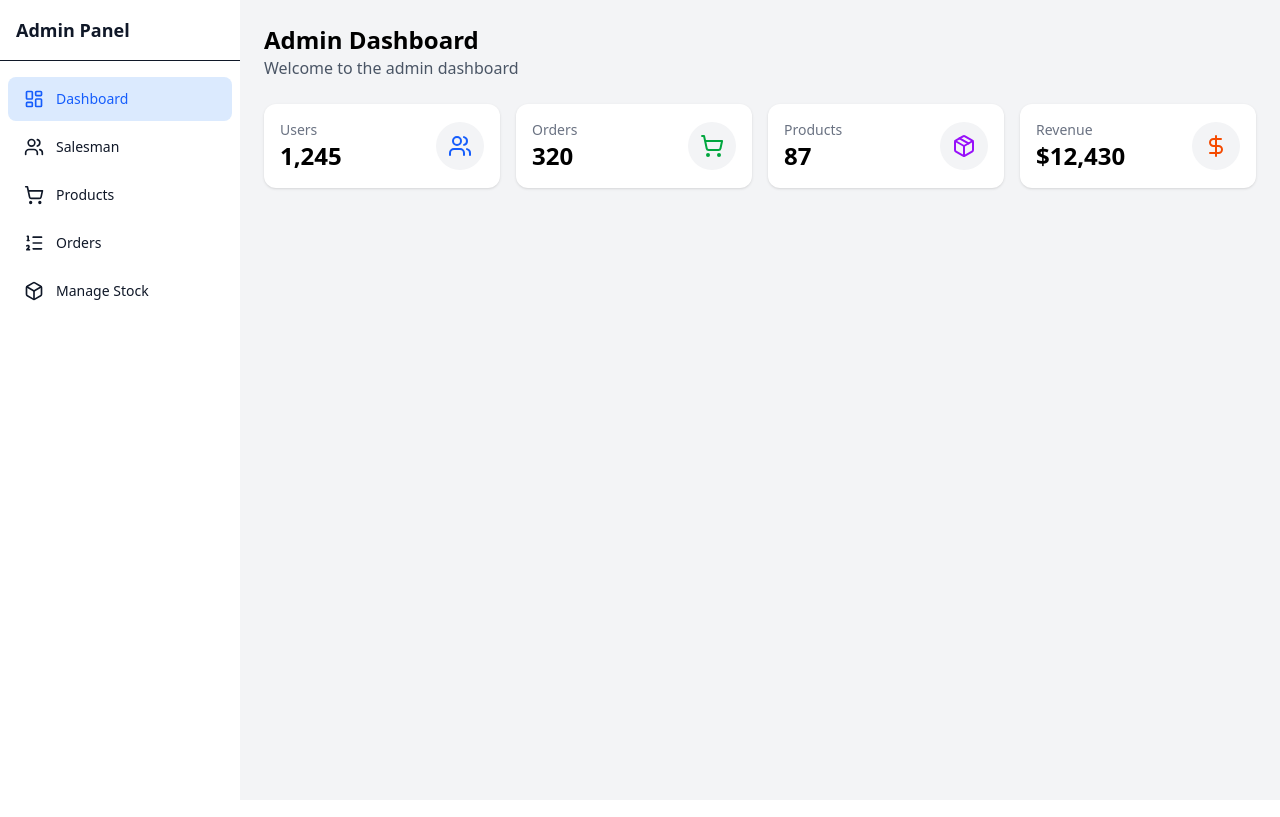
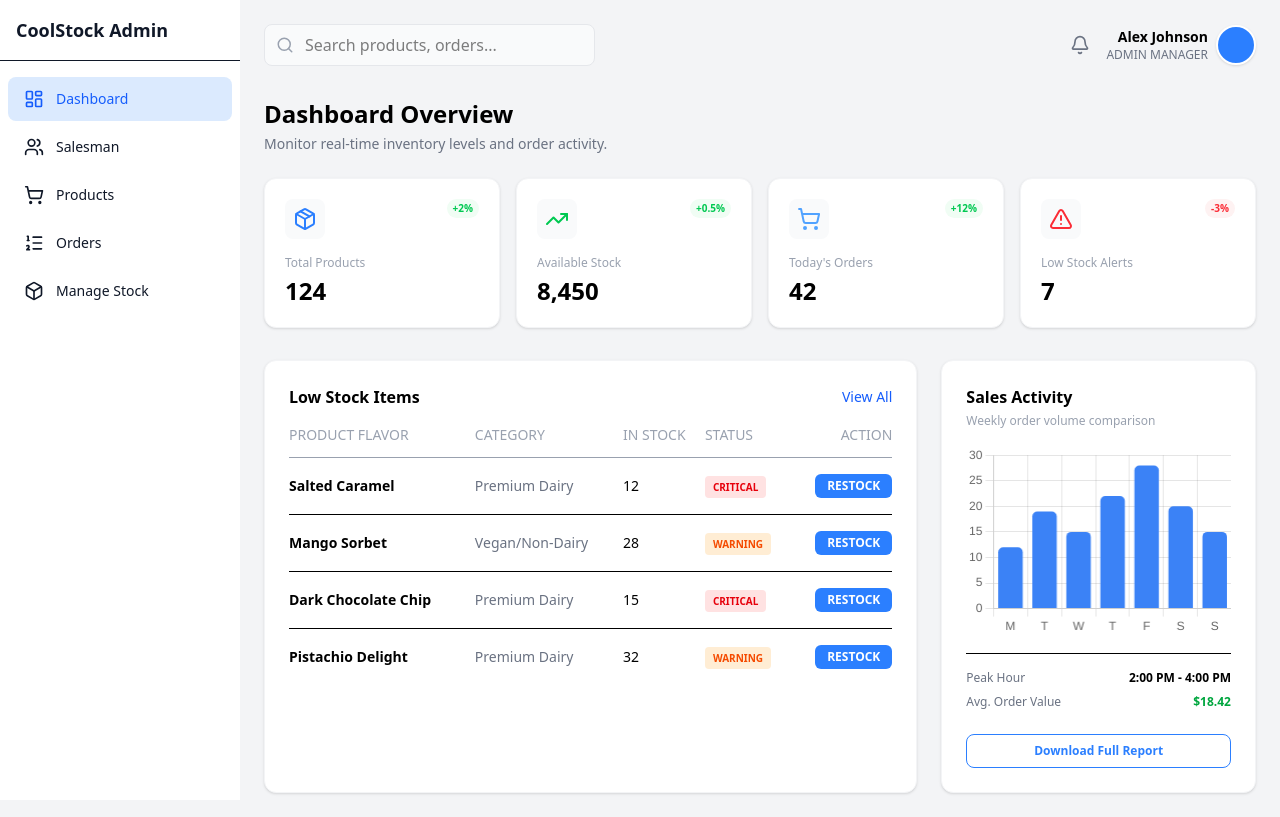
Before and after one commit to YashKachaRK/CoolStock, a React (Vite) app: page /admin_dashboard in a window 1280 px wide. Built offline with nearby package versions, Linux system fonts and the light colour scheme; sample sign-in values are in the browser's storage.

Commit message:
Revert "Yash"

```diff
--- a/src/pages/admin/DashboardCard.jsx
+++ /dev/null
@@ -1,17 +0,0 @@
-import React from "react";
-
-function DashboardCard({ title, value, icon }) {
-  return (
-    <div className="bg-white p-4 rounded-xl shadow-sm flex items-center justify-between">
-      <div>
-        <p className="text-sm text-gray-500">{title}</p>
-        <h2 className="text-2xl font-bold">{value}</h2>
-      </div>
-      <div className="bg-gray-100 p-3 rounded-full">
-        {icon}
-      </div>
-    </div>
-  );
-}
-
-export default DashboardCard;
--- a/src/pages/admin/Dashboard_admin.jsx
+++ b/src/pages/admin/Dashboard_admin.jsx
@@ -1,45 +1,136 @@
 import React from "react";
 import Slidebar from "../../components/Slidebar";
-import { Users, ShoppingCart, Package, DollarSign } from "lucide-react";
-import { menuItems } from "./SLidebar_Data";
-import DashboardCard from "./DashboardCard";
-function Dashboard_admin() {
+import { menuItems } from "./Slidebar_data";
+import { Search, Bell, AlertTriangle, TrendingUp, Package, ShoppingCart } from "lucide-react";
+import { Bar } from "react-chartjs-2";
+import {
+  Chart as ChartJS,
+  CategoryScale,
+  LinearScale,
+  BarElement,
+  Title,
+  Tooltip,
+  Legend,
+} from 'chart.js';
+
+ChartJS.register(CategoryScale, LinearScale, BarElement, Title, Tooltip, Legend);
+
+const Dashboard_admin = () => {
+  // Dummy Data for Chart
+  const chartData = {
+    labels: ["M", "T", "W", "T", "F", "S", "S"],
+    datasets: [
+      {
+        label: "Weekly Sales",
+        data: [12, 19, 15, 22, 28, 20, 15],
+        backgroundColor: "#3b82f6",
+        borderRadius: 5,
+      },
+    ],
+  };
+
+  const lowStockItems = [
+    { flavor: "Salted Caramel", category: "Premium Dairy", stock: 12, status: "CRITICAL" },
+    { flavor: "Mango Sorbet", category: "Vegan/Non-Dairy", stock: 28, status: "WARNING" },
+    { flavor: "Dark Chocolate Chip", category: "Premium Dairy", stock: 15, status: "CRITICAL" },
+    { flavor: "Pistachio Delight", category: "Premium Dairy", stock: 32, status: "WARNING" },
+  ];
+
   return (
-    <Slidebar
-      title="Admin Panel"
-      menuItems={menuItems}
-      sidebarWidth="w-60"
-    >
-      {/* Page Header */}
-      <div className="mb-6">
-        <h1 className="text-2xl font-bold">Admin Dashboard</h1>
-        <p className="text-gray-600">
-          Welcome to the admin dashboard
-        </p>
+    <Slidebar title="CoolStock Admin" menuItems={menuItems}>
+      {/* Top Navbar */}
+      <div className="flex items-center justify-between mb-8">
+        <div className="relative w-1/3">
+          <span className="absolute inset-y-0 left-0 flex items-center pl-3">
+            <Search size={18} className="text-gray-400" />
+          </span>
+          <input
+            type="text"
+            className="block w-full py-2 pl-10 pr-3 border border-gray-200 rounded-lg bg-gray-50 focus:outline-none focus:ring-2 focus:ring-blue-500"
+            placeholder="Search products, orders..."
+          />
+        </div>
+        <div className="flex items-center gap-4">
+          <Bell size={20} className="text-gray-500 cursor-pointer" />
+          <div className="flex items-center gap-2">
+            <div className="text-right">
+              <p className="text-sm font-bold">Alex Johnson</p>
+              <p className="text-xs text-gray-500">ADMIN MANAGER</p>
+            </div>
+            <div className="w-10 h-10 bg-blue-500 rounded-full border-2 border-white shadow-sm"></div>
+          </div>
+        </div>
       </div>
 
-      {/* Stats Cards */}
-      <div className="grid grid-cols-1 sm:grid-cols-2 lg:grid-cols-4 gap-4">
-        <DashboardCard
-          title="Users"
-          value="1,245"
-          icon={<Users className="text-blue-600" />}
-        />
-        <DashboardCard
-          title="Orders"
-          value="320"
-          icon={<ShoppingCart className="text-green-600" />}
-        />
-        <DashboardCard
-          title="Products"
-          value="87"
-          icon={<Package className="text-purple-600" />}
-        />
-        <DashboardCard
-          title="Revenue"
-          value="$12,430"
-          icon={<DollarSign className="text-orange-600" />}
-        />
+      <h1 className="text-2xl font-bold mb-1">Dashboard Overview</h1>
+      <p className="text-gray-500 mb-6 text-sm">Monitor real-time inventory levels and order activity.</p>
+
+      {/* Summary Stats Cards */}
+      <div className="grid grid-cols-1 md:grid-cols-4 gap-4 mb-8">
+        <StatCard icon={<Package className="text-blue-500" />} label="Total Products" value="124" trend="+2%" />
+        <StatCard icon={<TrendingUp className="text-green-500" />} label="Available Stock" value="8,450" trend="+0.5%" />
+        <StatCard icon={<ShoppingCart className="text-blue-400" />} label="Today's Orders" value="42" trend="+12%" />
+        <StatCard icon={<AlertTriangle className="text-red-500" />} label="Low Stock Alerts" value="7" trend="-3%" color="red" />
+      </div>
+
+      <div className="grid grid-cols-1 lg:grid-cols-3 gap-6">
+        {/* Low Stock Table */}
+        <div className="lg:col-span-2 bg-white p-6 rounded-xl shadow-sm border border-gray-100">
+          <div className="flex justify-between items-center mb-4">
+            <h3 className="font-bold">Low Stock Items</h3>
+            <button className="text-blue-600 text-sm font-medium">View All</button>
+          </div>
+          <table className="w-full text-left text-sm">
+            <thead>
+              <tr className="text-gray-400 border-b">
+                <th className="pb-3 font-medium">PRODUCT FLAVOR</th>
+                <th className="pb-3 font-medium">CATEGORY</th>
+                <th className="pb-3 font-medium">IN STOCK</th>
+                <th className="pb-3 font-medium">STATUS</th>
+                <th className="pb-3 font-medium text-right">ACTION</th>
+              </tr>
+            </thead>
+            <tbody>
+              {lowStockItems.map((item, idx) => (
+                <tr key={idx} className="border-b last:border-0">
+                  <td className="py-4 font-semibold">{item.flavor}</td>
+                  <td className="py-4 text-gray-500">{item.category}</td>
+                  <td className="py-4">{item.stock}</td>
+                  <td className="py-4">
+                    <span className={`px-2 py-1 rounded text-[10px] font-bold ${item.status === 'CRITICAL' ? 'bg-red-100 text-red-600' : 'bg-orange-100 text-orange-600'}`}>
+                      {item.status}
+                    </span>
+                  </td>
+                  <td className="py-4 text-right">
+                    <button className="bg-blue-500 text-white px-3 py-1 rounded-md text-xs font-bold hover:bg-blue-600 transition">RESTOCK</button>
+                  </td>
+                </tr>
+              ))}
+            </tbody>
+          </table>
+        </div>
+
+        {/* Sales Activity Chart */}
+        <div className="bg-white p-6 rounded-xl shadow-sm border border-gray-100">
+          <h3 className="font-bold mb-1">Sales Activity</h3>
+          <p className="text-xs text-gray-400 mb-4">Weekly order volume comparison</p>
+          <div className="h-48 mb-4">
+            <Bar data={chartData} options={{ maintainAspectRatio: false, plugins: { legend: { display: false } } }} />
+          </div>
+          <div className="space-y-2 pt-4 border-t">
+            <div className="flex justify-between text-xs">
+              <span className="text-gray-500">Peak Hour</span>
+              <span className="font-bold">2:00 PM - 4:00 PM</span>
+            </div>
+            <div className="flex justify-between text-xs">
+              <span className="text-gray-500">Avg. Order Value</span>
+              <span className="font-bold text-green-600">$18.42</span>
+            </div>
+            <button className="w-full mt-4 border border-blue-500 text-blue-500 py-2 rounded-lg text-xs font-bold hover:bg-blue-50">
+              Download Full Report
+            </button>
+          </div>
+        </div>
       </div>
     </Slidebar>
   );
```
